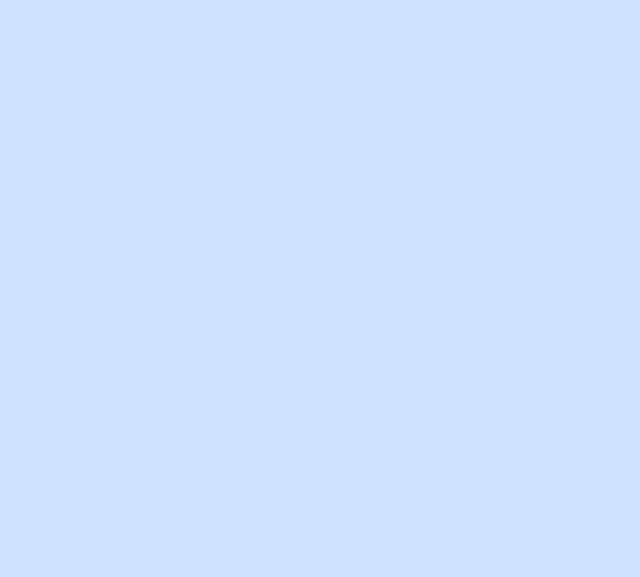
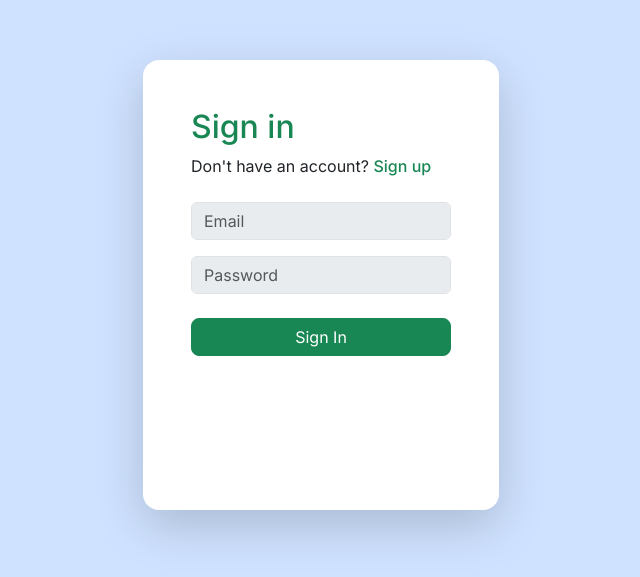
Before and after one commit to Alex-dev1356/UserRegistrationUI, an Angular app: page /signin in a window 1280 px wide. Before the commit this address led to /. Shown: the part 115-692 px from the top of the page, without its empty margins (319-959 px from the left). Built offline with nearby package versions, Linux system fonts and the light colour scheme.

Commit message:
Designing and creating the login form. Utilizing as well the RouterLink to navigate on different URLs

```diff
--- a/src/app/app.routes.ts
+++ b/src/app/app.routes.ts
@@ -8,7 +8,7 @@ export const routes: Routes = [
     {path:'', component:UserComponent,//removing the user path so that we can use directly the children paths for login and registratio. So insted of URL/user/signup we can use URL/signup and instead of URL/user/login we can use URL/login
         children: [
             {path: 'signup', component: RegistrationComponent}, // This child route will load the RegistrationComponent when the user navigates to '/user/signup'.
-            {path: 'login', component: LoginComponent} // This child route will load the LoginComponent when the user navigates to '/user/login'.
+            {path: 'signin', component: LoginComponent} // This child route will load the LoginComponent when the user navigates to '/user/login'.
         ]
     }
 ];
--- a/src/app/user/login/login.component.html
+++ b/src/app/user/login/login.component.html
@@ -1 +1,34 @@
-<p>login works!</p>
+<div class="mb-4">
+    <h2 class="text-success">
+        Sign in
+    </h2>
+    <div>Don't have an account?
+        <a routerLink="/signup" class="text-decoration-none fw-medium text-success d-inline-block">
+            Sign up
+        </a>
+    </div>
+</div>
+
+<form [formGroup]="form">
+    <div class="mb-3">
+        <input class="form-control bg-body-secondary"
+        placeholder="Email" formControlName="email">
+        <!-- <div class="error-feedback" *ngIf="hasDisplayableError('fullName') && form.controls.fullName.hasError('required')">
+            Please enter your full name.
+        </div> -->
+    </div>
+
+    <div class="mb-3">
+        <input class="form-control bg-body-secondary"
+        placeholder="Password" formControlName="password" type="password">
+        <!-- <div class="error-feedback" *ngIf="hasDisplayableError('fullName') && form.controls.fullName.hasError('required')">
+            Please enter your full name.
+        </div> -->
+    </div>
+
+    <div class="mt-4">
+        <button type="submit" class="btn btn-success w-100 rounded-3">
+             Sign In
+        </button>
+    </div>
+</form>
--- a/src/app/user/login/login.component.ts
+++ b/src/app/user/login/login.component.ts
@@ -1,12 +1,24 @@
-import { Component } from '@angular/core';
+import { CommonModule } from '@angular/common';
+import { Component, inject } from '@angular/core';
+import { ReactiveFormsModule, FormBuilder, Validators } from '@angular/forms';
+import { RouterLink } from '@angular/router';
 
 @Component({
   selector: 'app-login',
   standalone: true,
-  imports: [],
+  imports: [CommonModule, ReactiveFormsModule, RouterLink],
   templateUrl: './login.component.html',
   styles: ``
 })
 export class LoginComponent {
+  // constructor(public formBuilder: FormBuilder) { }
+
+  formBuilder = inject(FormBuilder);
+
+  //Creating a group of form controls for the login form using the FormBuilder service. This allows us to easily manage and validate the form inputs for user login, such as email and password fields.
+  form = this.formBuilder.group({
+    email: ['', [Validators.required]],
+    password: ['', [Validators.required]]
+  })
 
 }
--- a/src/app/user/registration/registration.component.html
+++ b/src/app/user/registration/registration.component.html
@@ -1,5 +1,12 @@
-<div class="mb-4 h2 text-success">
-    Sign up
+<div class="mb-4">
+    <h2 class="text-success">
+        Sign up
+    </h2>
+    <div>Already have an account?
+        <a routerLink="/signin" class="text-decoration-none fw-medium text-success d-inline-block">
+            Sign in
+        </a>
+    </div>
 </div>
 
 <form [formGroup]="form" (ngSubmit)="onSubmit()">
--- a/src/app/user/registration/registration.component.ts
+++ b/src/app/user/registration/registration.component.ts
@@ -4,11 +4,12 @@ import { ReactiveFormsModule, FormBuilder, Validators, ValidatorFn, AbstractCont
 import { FirstKeyPipe } from '../../shared/pipes/first-key.pipe';
 import { AuthService } from '../../shared/services/auth.service';
 import { ToastrService } from 'ngx-toastr';
+import { RouterLink } from "@angular/router";
 
 @Component({
   selector: 'app-registration',
   standalone: true,
-  imports: [ReactiveFormsModule, CommonModule, FirstKeyPipe],
+  imports: [ReactiveFormsModule, CommonModule, FirstKeyPipe, RouterLink, RouterLink],
   templateUrl: './registration.component.html',
   styles: ``
 })
```
